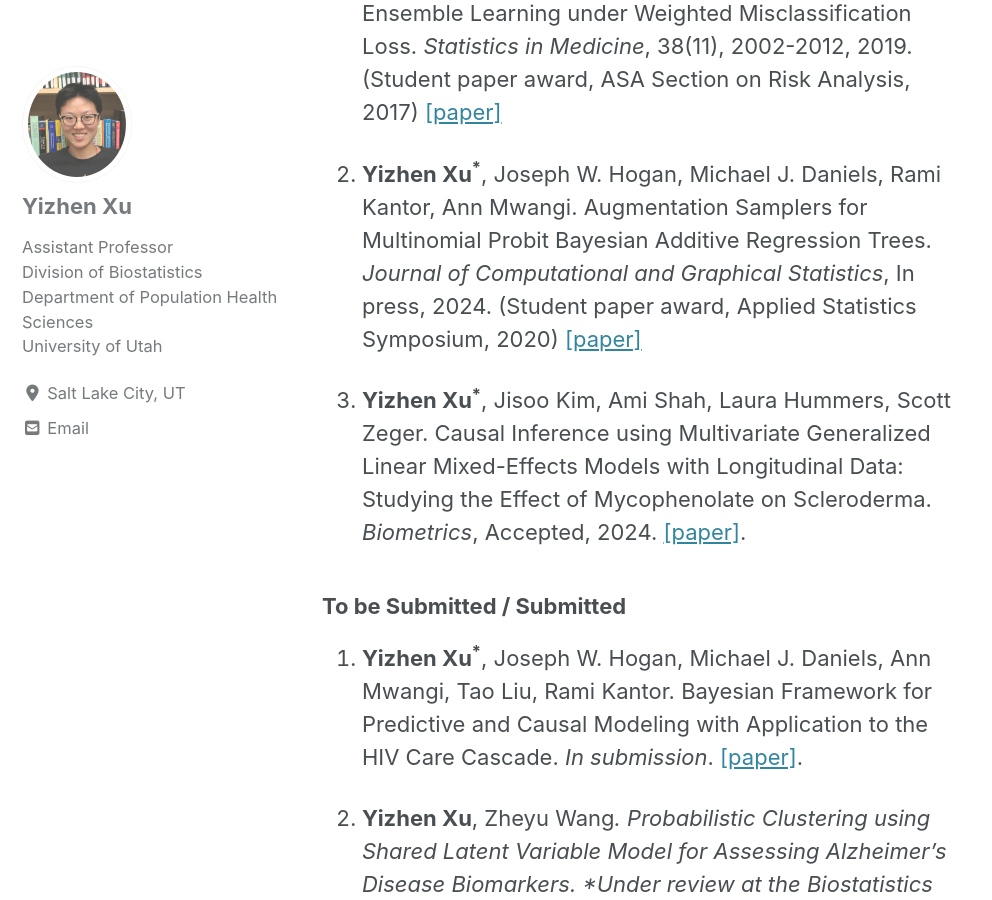
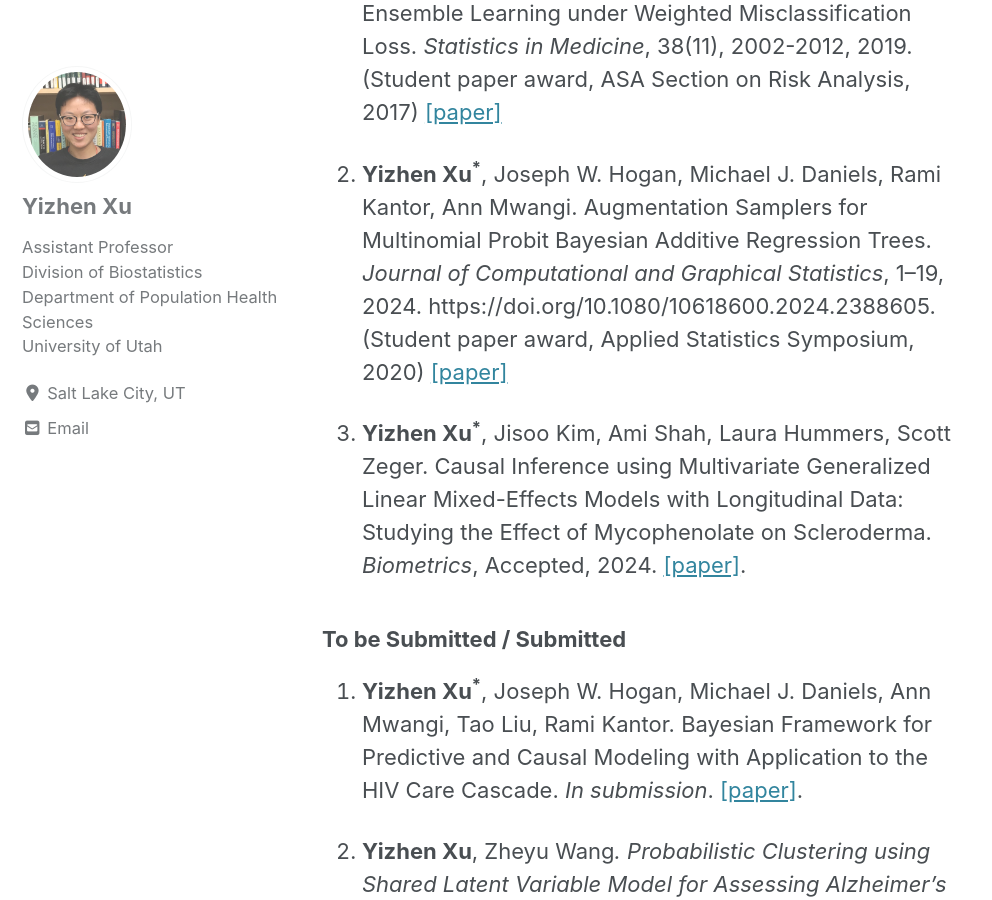
Before and after one commit to yizhenxu/yizhenxu.github.io, a Jekyll site: the page built from _pages/publication.md, in a window 1280 px wide and 900 px high, scrolled down 390 px. Shown: the whole window, without its empty margins (0-992 px from the left). Built offline with Jekyll 4.4.1, drawn with Linux system fonts in a browser that asks for light colours; cached includes are drawn as plain includes; nearby versions of some CDN libraries.

Commit message:
Update publication.md
add doi to mpbart paper

```diff
--- a/_pages/publication.md
+++ b/_pages/publication.md
@@ -12,7 +12,7 @@ author_profile: true
 
 1. **Yizhen Xu<sup>\*</sup>**, Tao Liu, Michael J Daniels, Rami Kantor, Ann Mwangi, Joseph W Hogan. Classification using Ensemble Learning under Weighted Misclassification Loss. *Statistics in Medicine*, 38(11), 2002-2012, 2019.  (Student paper award, ASA Section on Risk Analysis, 2017) <a href="https://www.ncbi.nlm.nih.gov/pmc/articles/PMC7045125/"> [paper] </a>
 
-2. **Yizhen Xu<sup>\*</sup>**, Joseph W. Hogan, Michael J. Daniels, Rami Kantor, Ann Mwangi. Augmentation Samplers for Multinomial Probit Bayesian Additive Regression Trees. *Journal of Computational and Graphical Statistics*, In press, 2024. (Student paper award, Applied Statistics Symposium, 2020) <a href="/assets/pdffiles/MPBART_samplers.pdf"> [paper] </a>
+2. **Yizhen Xu<sup>\*</sup>**, Joseph W. Hogan, Michael J. Daniels, Rami Kantor, Ann Mwangi. Augmentation Samplers for Multinomial Probit Bayesian Additive Regression Trees. *Journal of Computational and Graphical Statistics*, 1–19, 2024. https://doi.org/10.1080/10618600.2024.2388605. (Student paper award, Applied Statistics Symposium, 2020) <a href="/assets/pdffiles/MPBART_samplers.pdf"> [paper] </a>
 
 3. **Yizhen Xu<sup>\*</sup>**, Jisoo Kim, Ami Shah, Laura Hummers, Scott Zeger. Causal Inference using Multivariate Generalized Linear
 Mixed-Effects Models with Longitudinal Data: Studying the Effect of Mycophenolate on Scleroderma. *Biometrics*, Accepted, 2024. <a href="/assets/pdffiles/Scleroderma.pdf">[paper]</a>.
```
